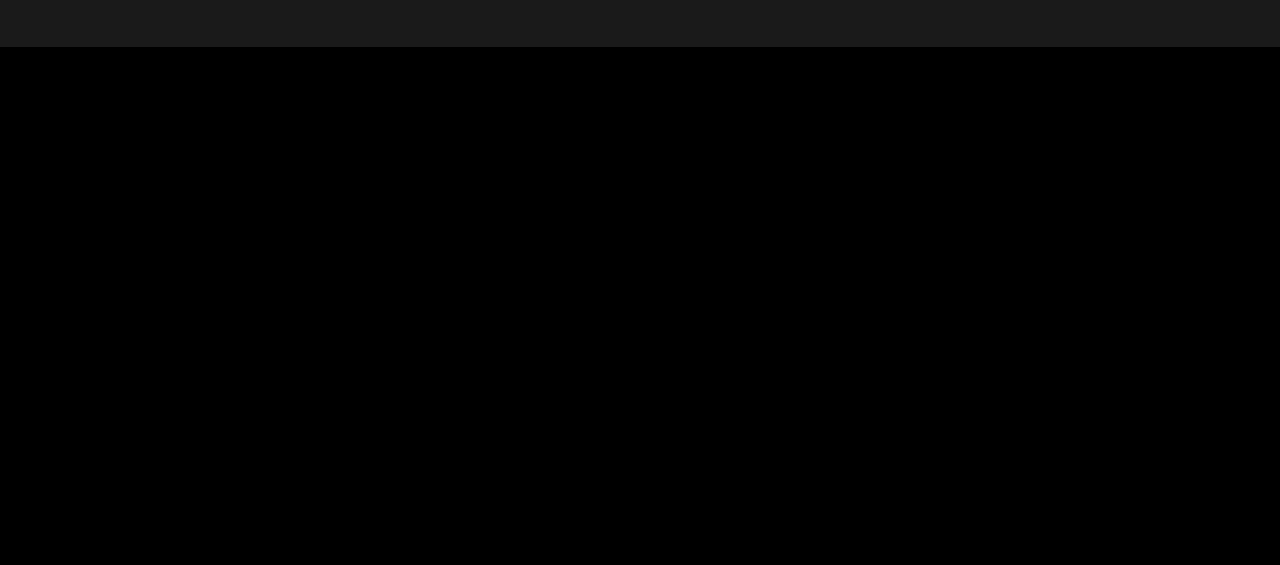
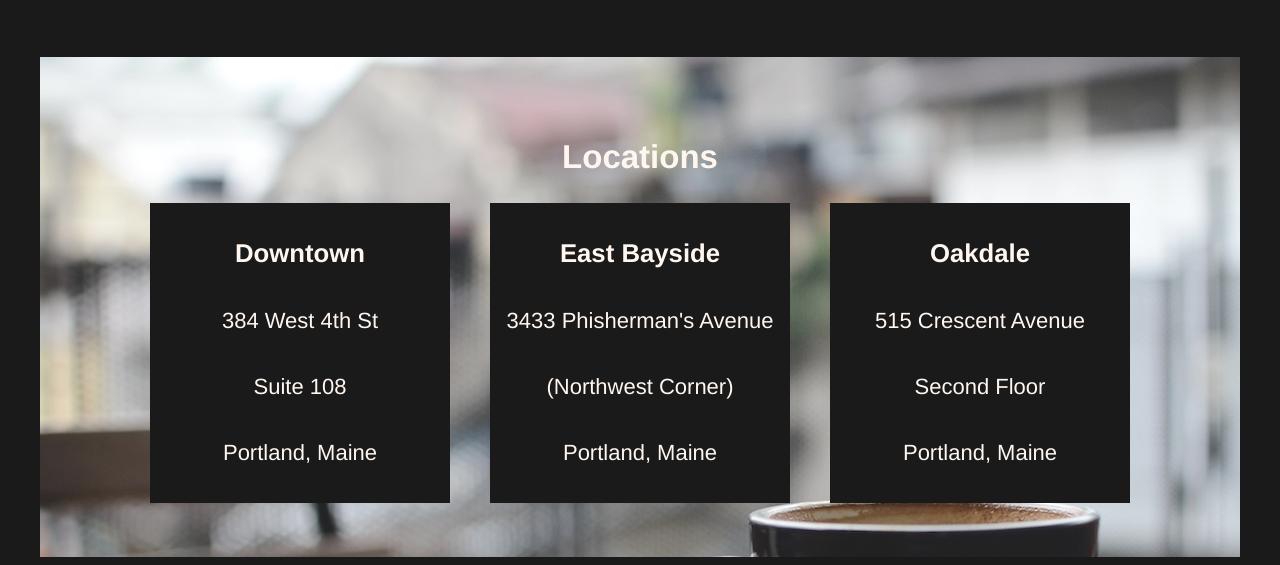
Before and after one commit to ikcetsok/CAcademy-Tea-Cozy, a plain HTML site: page index.html in a window 1280 px wide. Shown: the part 1468-2033 px from the top of the page. Before the commit the page ends 1515 px from the top, so only its background shows below. Drawn offline with Linux system fonts and the light colour scheme.

Commit message:
Locations done

```diff
--- a/index.html
+++ b/index.html
@@ -59,6 +59,30 @@
         </div>
       </div>
     </section>
+    <section class="locations">
+      <h2>Locations</h2>
 
+      <div class="tile2">
+        <h3>Downtown</h3>
+        <h4>384 West 4th St</h4>
+        <h4>Suite 108</h4>
+        <h4>Portland, Maine</h4>
+      </div>
+      <div class="tile2">
+        <h3>East Bayside</h3>
+        <h4>3433 Phisherman's Avenue</h4>
+        <h4>(Northwest Corner)</h4>
+        <h4>Portland, Maine</h4>
+      </div>
+      <div class="tile2">
+        <h3>Oakdale</h3>
+        <h4>515 Crescent Avenue</h4>
+        <h4>Second Floor</h4>
+        <h4>Portland, Maine</h4>
+      </div>
+    </section>
+    <footer>
+
+    </footer>
   </body>
 </html>
--- a/styles.css
+++ b/styles.css
@@ -67,7 +67,7 @@ nav h3 {
 
 .teaMonth {
   width: 1000px;
-  margin: 50px auto;
+  margin: 60px auto;
   text-align: center;
 }
 
@@ -80,7 +80,6 @@ nav h3 {
 }
 
 .tile {
-
   margin: 0 15px;
 }
 .tile img {
@@ -91,3 +90,49 @@ nav h3 {
 .tile h4 {
   margin: 10px auto;
 }
+
+/* Locations Section */
+
+.locations {
+  display: flex;
+  margin: auto;
+  height: 500px;
+  width: 1200px;
+  background-image: url(./resources/img-locations-background.jpg);
+  background-position: top;
+  align-items: center;
+  align-content: center;
+  justify-content: center;
+  flex-wrap: wrap;
+}
+
+.locations h2 {
+  width: 100%;
+  text-align: center;
+
+}
+
+.tile2 h3, .tile2 h4 {
+  width: 100%;
+  text-align: center;
+  margin: 20px auto;
+}
+
+.tile2 h4 {
+  font-weight: 400;
+}
+
+.tile2 {
+  display: flex;
+  flex-wrap: wrap;
+  justify-content: center;
+  align-items: center;
+  align-content: center ;
+  width: 300px;
+  height: 300px;
+  background-color: black;
+  margin: 0 20px;
+  opacity: 1 !important;
+}
+
+/* Footer Section */
```
